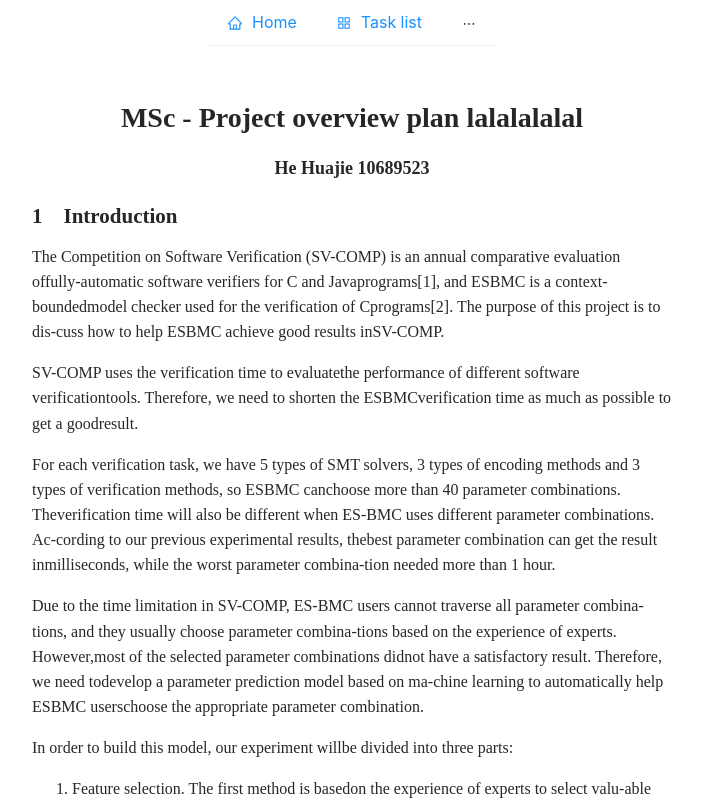
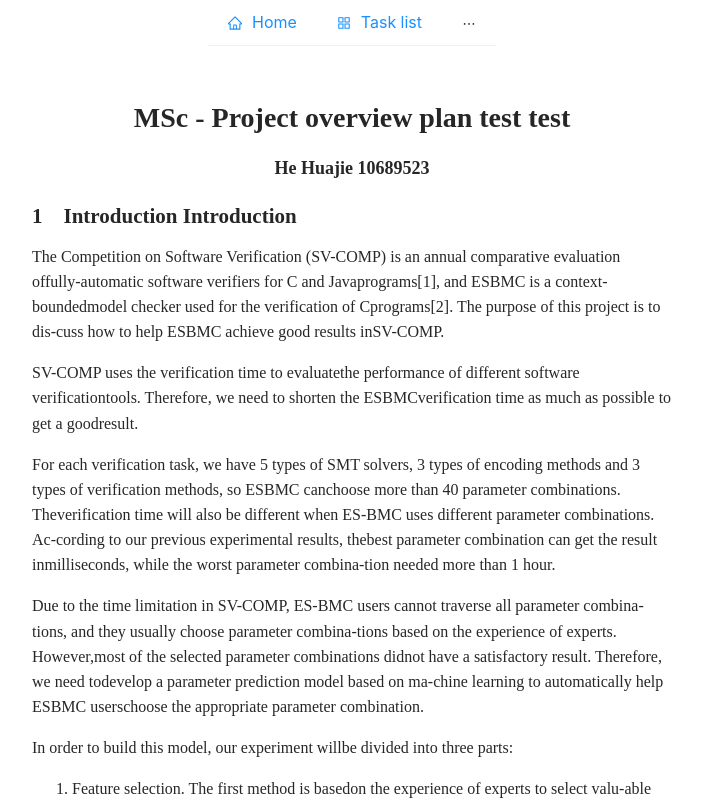
Before and after one commit to Grassgod/msc-web, a React (Create React App) app: page / in a window 1280 px wide. Shown: the top 800 px of the page, without its empty margins (288-990 px from the left). Built offline with nearby package versions, Linux system fonts and the light colour scheme.

Commit message:
test webhook test1

```diff
--- a/public/index.html
+++ b/public/index.html
@@ -24,7 +24,7 @@
       work correctly both with client-side routing and a non-root public URL.
       Learn how to configure a non-root public URL by running `npm run build`.
     -->
-    <title>Msc Project</title>
+    <title>Msc Project Test</title>
   </head>
   <body>
     <noscript>You need to enable JavaScript to run this app.</noscript>
--- a/src/components/POP/index.tsx
+++ b/src/components/POP/index.tsx
@@ -5,9 +5,9 @@ export default class PopPaper extends React.Component {
     render() {
         return (
             <div className="pop_container">
-                <h1 className="title">MSc - Project overview  plan lalalalalal</h1>
+                <h1 className="title">MSc - Project overview  plan test test</h1>
                 <p className="author">He Huajie 10689523</p>
-                <h2 className="introduction">1 &nbsp;&nbsp; Introduction</h2>
+                <h2 className="introduction">1 &nbsp;&nbsp; Introduction Introduction</h2>
                 <p>
                     The  Competition  on  Software  Verification  (SV-COMP)  is  an  annual  comparative  evaluation  offully-automatic software verifiers for C and Javaprograms[1],  and ESBMC is a context-boundedmodel  checker  used  for  the  verification  of  Cprograms[2]. The purpose of this project is to dis-cuss how to help ESBMC achieve good results inSV-COMP.
                 </p>
```
